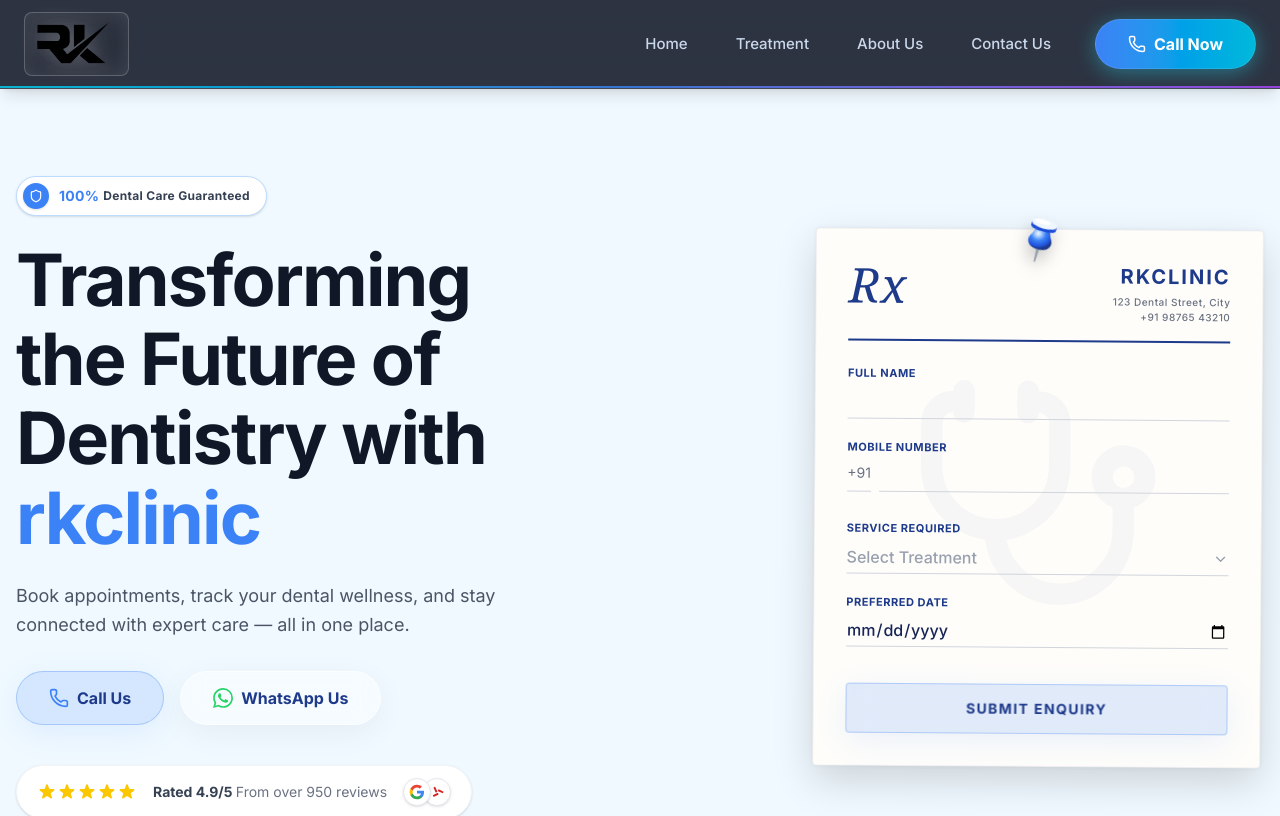
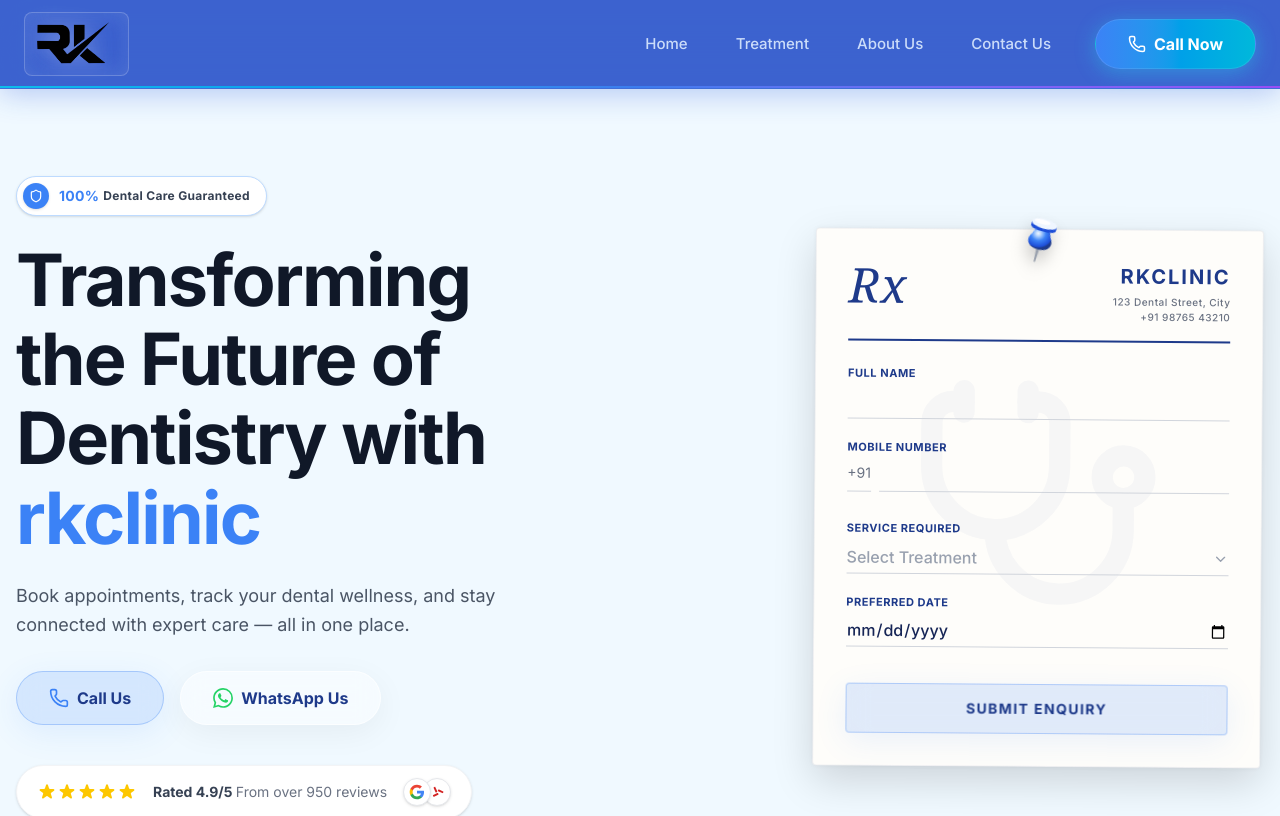
Before and after one commit to khusshis/dental, a React (Vite) app: page / in a window 1280 px wide. Shown: the top 816 px of the page. Built offline with nearby package versions, Linux system fonts and the light colour scheme.

Commit message:
Animate nav bar background through blue shades

```diff
--- a/src/App.tsx
+++ b/src/App.tsx
@@ -243,9 +243,15 @@ export default function App() {
     <div className="min-h-screen bg-[#f8fafc] text-[#333] font-sans pb-20 md:pb-0">
       {/* Header */}
       <motion.header
-        className="fixed top-0 left-0 right-0 z-50 bg-[#0b1120]/85 backdrop-blur-xl shadow-lg border-b border-white/10 pointer-events-auto"
-        animate={{ y: isMobile ? (isNavVisible ? 0 : -100) : 0 }}
-        transition={{ duration: 0.3, ease: "easeInOut" }}
+        className="fixed top-0 left-0 right-0 z-50 backdrop-blur-xl shadow-[0_4px_30px_rgba(29,78,216,0.3)] border-b border-blue-400/20 pointer-events-auto"
+        animate={{
+          y: isMobile ? (isNavVisible ? 0 : -100) : 0,
+          backgroundColor: ["rgba(30, 58, 138, 0.85)", "rgba(29, 78, 216, 0.85)", "rgba(30, 64, 175, 0.85)", "rgba(30, 58, 138, 0.85)"]
+        }}
+        transition={{
+          y: { duration: 0.3, ease: "easeInOut" },
+          backgroundColor: { duration: 10, repeat: Infinity, ease: "linear" }
+        }}
       >
         {/* Animated Gradient Border Bottom */}
         <div className="absolute bottom-0 left-0 right-0 h-[2px] bg-gradient-to-r from-cyan-400 via-[#3b82f6] to-purple-500 opacity-80"></div>
```
